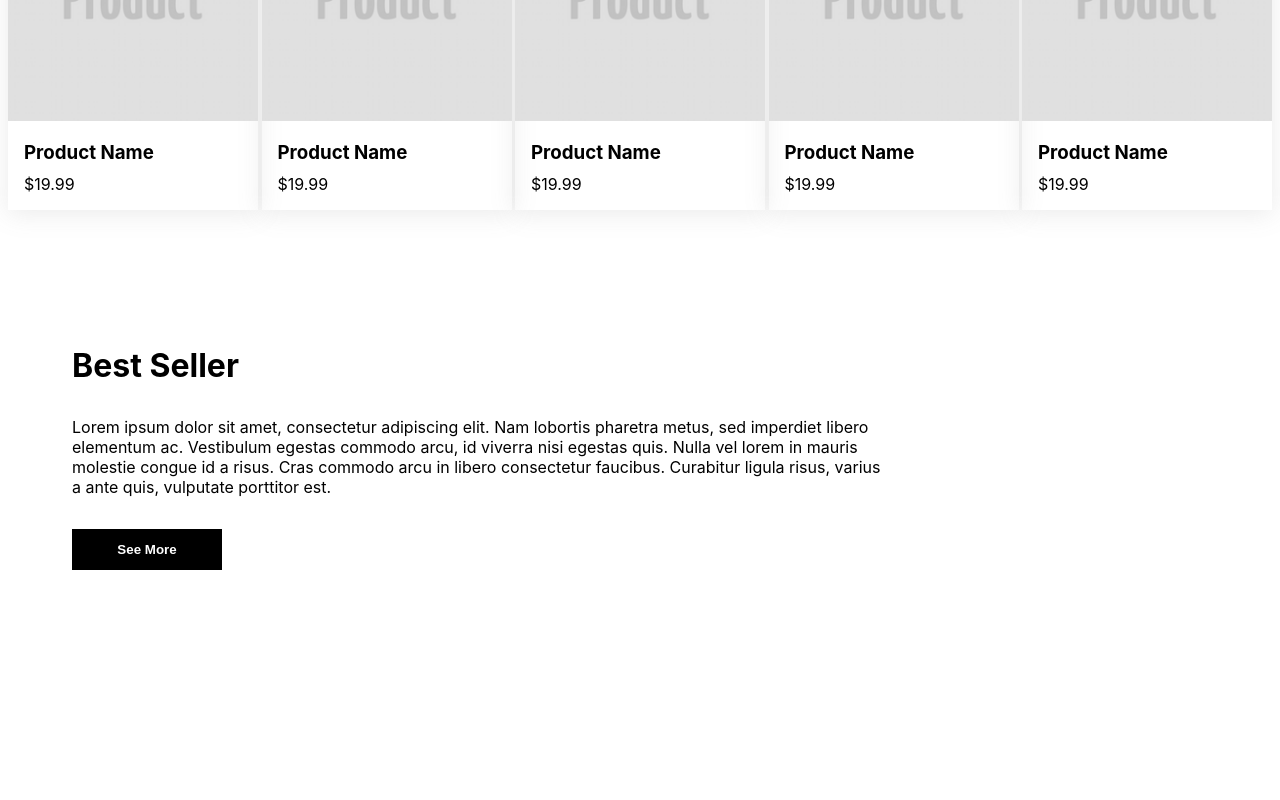
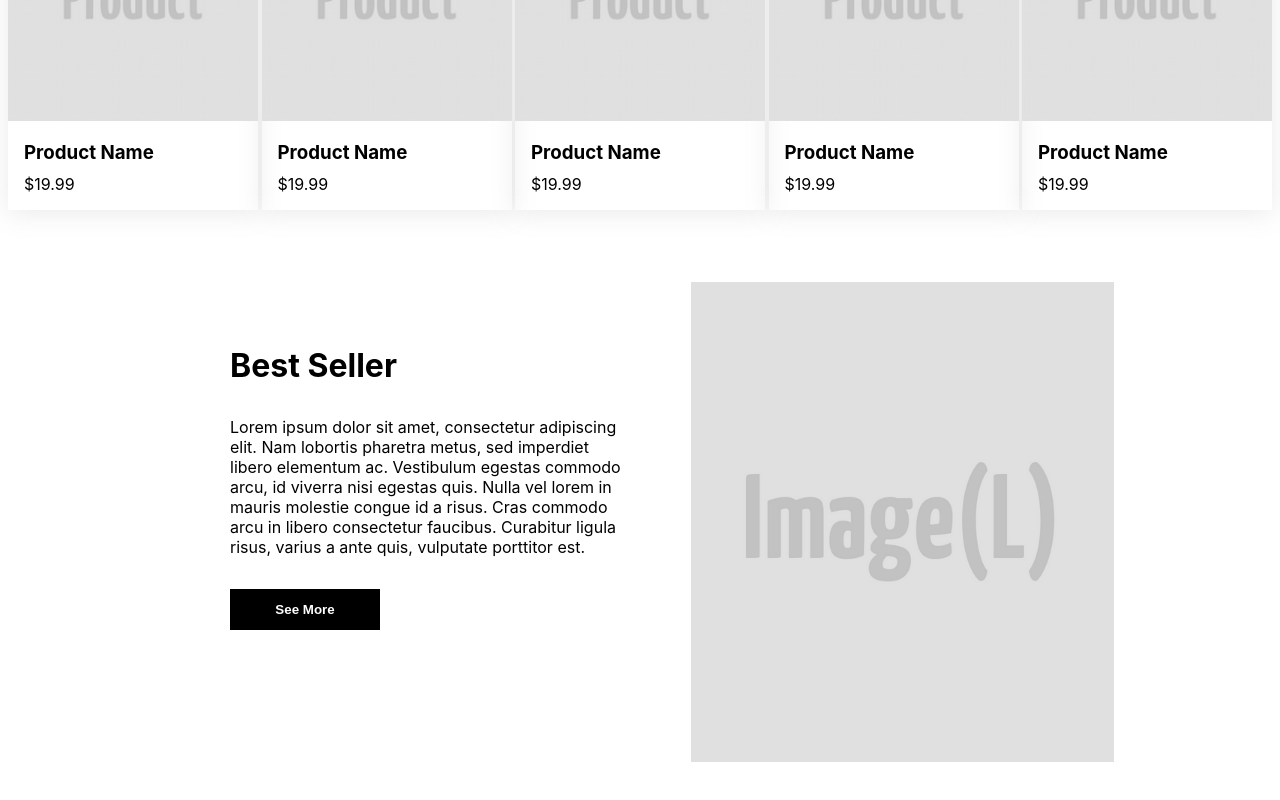
Before and after one commit to masterPN/Website-Developer-with-NEXT.js, a Next.js app in the folder week1/Project/: page / in a window 1280 px wide. Shown: the part 1543-2343 px from the top of the page. Before the commit the page ends 2273 px from the top, so only its background shows below. Built offline with nearby package versions, Linux system fonts and the light colour scheme.

Commit message:
finish best seller

```diff
--- a/week1/Project/pages/index.tsx
+++ b/week1/Project/pages/index.tsx
@@ -69,6 +69,7 @@ const Home: NextPage = () => {
             </p>
             <button>See More</button>
           </div>
+          <SquareImage size='large'></SquareImage>
         </div>
         <div className='promotion-banner'>
           <div className={'promotion-banner-left'} id={'flex-9'}>
--- a/week1/Project/styles/globals.css
+++ b/week1/Project/styles/globals.css
@@ -169,9 +169,15 @@ button {
 }
 
 #flex-7 {
+    display: flex;
+    flex-direction: row;
+    margin: auto;
 }
 
 #flex-8 {
+    display: flex;
+    flex-direction: column;
+    width: 450px;
 }
 
 #flex-9 {
```
